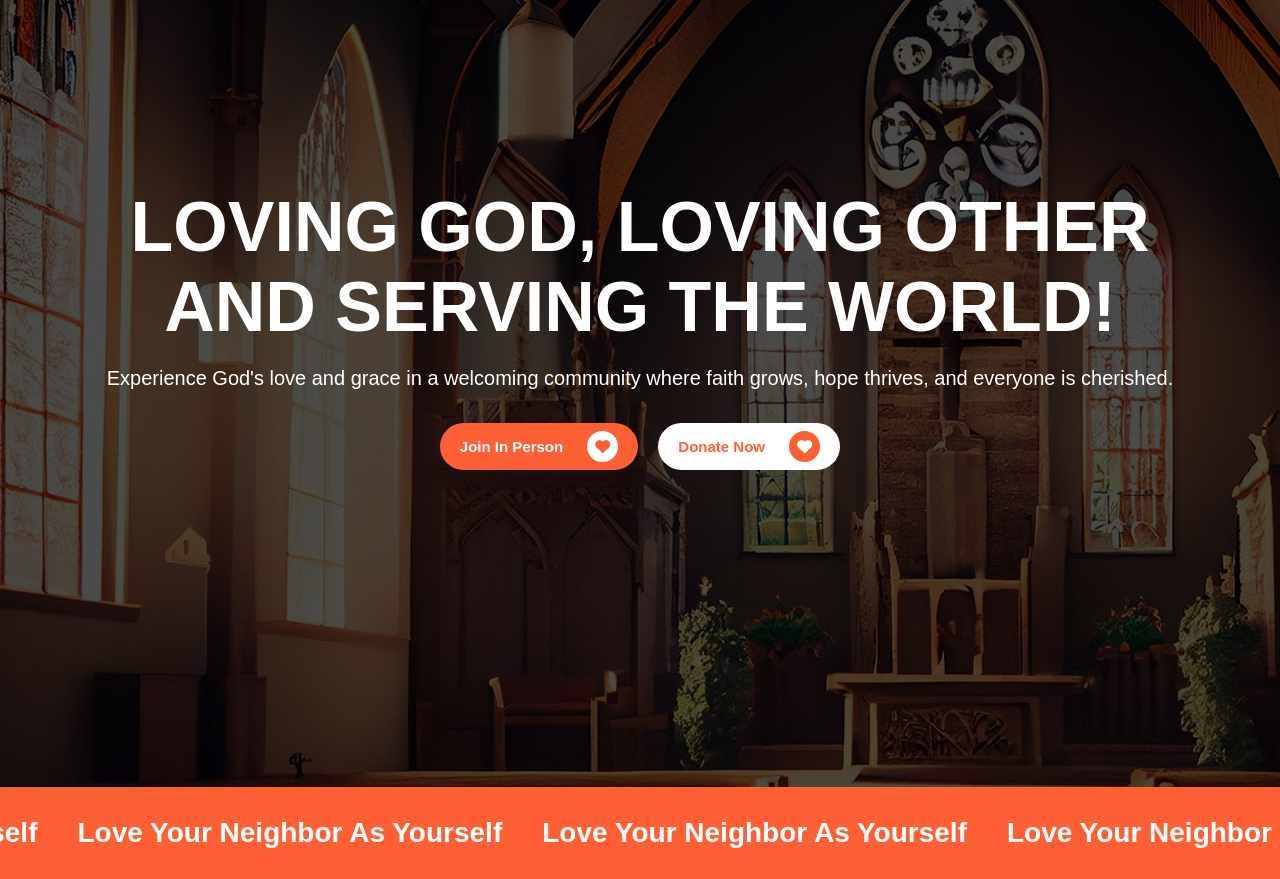
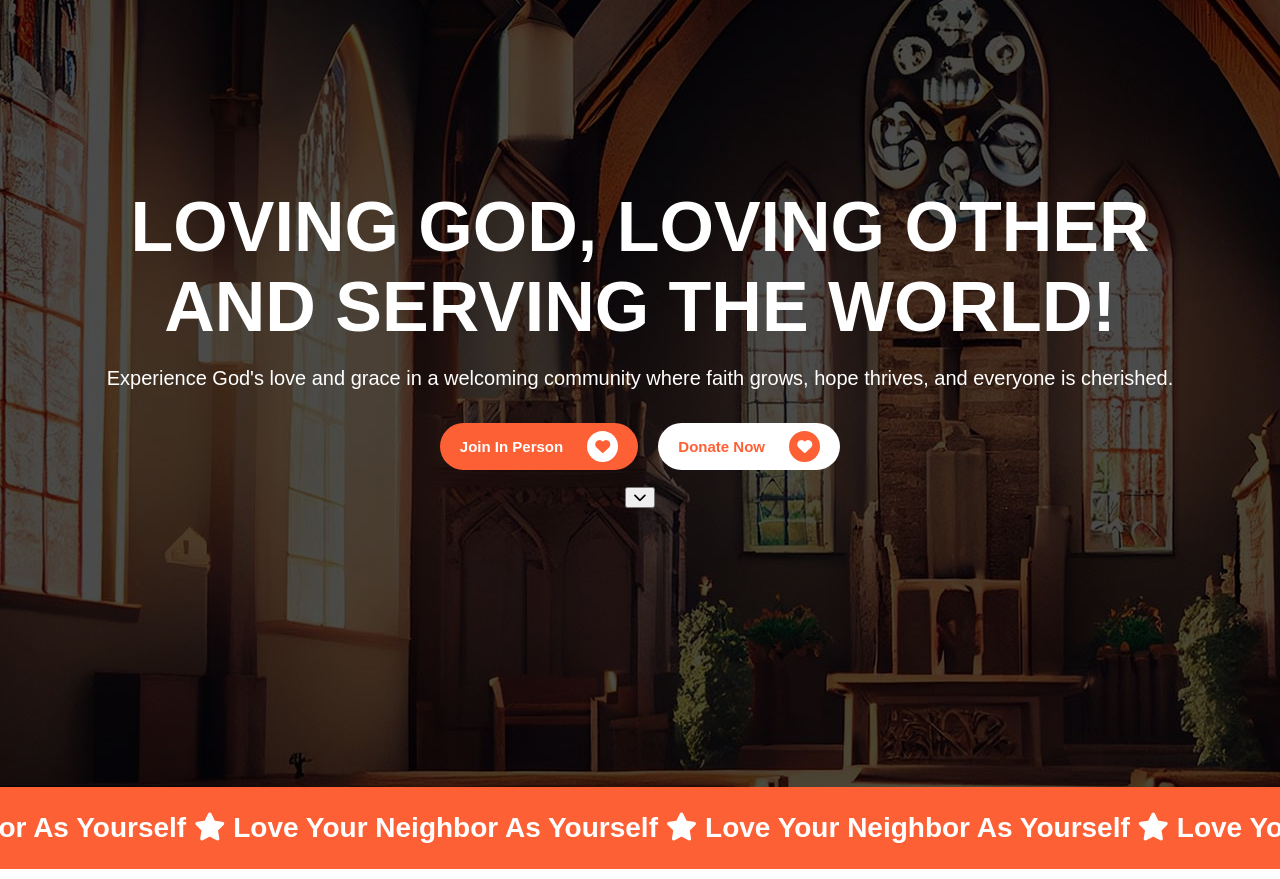
Before and after one commit to TonyBimenyi/pfn_ui, a Vue app: page / in a window 1280 px wide. Shown: the part 160-1039 px from the top of the page. Built offline with nearby package versions, Linux system fonts and the light colour scheme; a web font is replaced by a local one.

Commit message:
adding other part

```diff
--- a/src/assets/css/home.css
+++ b/src/assets/css/home.css
@@ -94,7 +94,7 @@
   overflow: hidden; /* Hide text that moves out of the container */
   white-space: nowrap; /* Prevent text wrapping */
   background-color: var(--primary-color); /* Optional: light background for visibility */
-  padding: 30px 0; /* Vertical padding for aesthetics */
+  padding: 25px 0; /* Vertical padding for aesthetics */
 
 }
 
--- a/src/views/HomeView.vue
+++ b/src/views/HomeView.vue
@@ -12,32 +12,41 @@
             <button>Donate Now <i class="fas fa-heart"></i></button>
           </div>
         </div>
-    </div>
-    <div class="description">
-
+        <!-- Scroll Down Button -->
+        <div class="scroll-down">
+          <button @click="scrollToNextSection" aria-label="Scroll to next section">
+            <i class="fas fa-chevron-down"></i>
+          </button>
         </div>
       </div>
-  <div class="marquee_container">
+      <div class="description"></div>
+    </div>
+    <div class="marquee_container" id="next-section">
       <div class="marquee_wrapper">
-      <!-- First set of five texts -->
-      <h1 class="marquee_txt">Love your neighbor as yourself</h1>
-      <h1 class="marquee_txt">Love your neighbor as yourself</h1>
-      <h1 class="marquee_txt">Love your neighbor as yourself</h1>
-      <h1 class="marquee_txt">Love your neighbor as yourself</h1>
-      <h1 class="marquee_txt">Love your neighbor as yourself</h1>
-      <!-- Duplicate set for seamless looping -->
-      <h1 class="marquee_txt">Love your neighbor as yourself</h1>
-      <h1 class="marquee_txt">Love your neighbor as yourself</h1>
-      <h1 class="marquee_txt">Love your neighbor as yourself</h1>
-      <h1 class="marquee_txt">Love your neighbor as yourself</h1>
-      <h1 class="marquee_txt">Love your neighbor as yourself</h1>
+        <h1 class="marquee_txt">
+          Love your neighbor as yourself <i class="fas fa-star"></i>
+          Love your neighbor as yourself <i class="fas fa-star"></i>
+          Love your neighbor as yourself <i class="fas fa-star"></i>
+          Love your neighbor as yourself <i class="fas fa-star"></i>
+          Love your neighbor as yourself <i class="fas fa-star"></i>
+          Love your neighbor as yourself <i class="fas fa-star"></i>
+        </h1>
       </div>
     </div>
   </div>
 </template>
 
 <script>
-
+export default {
+  methods: {
+    scrollToNextSection() {
+      const nextSection = document.getElementById('next-section');
+      if (nextSection) {
+        nextSection.scrollIntoView({ behavior: 'smooth' });
+      }
+    }
+  }
+};
 </script>
 <style src="../assets/css/home.css" scoped>
 
```
Lines whose indentation alone changed are shown as unchanged.
